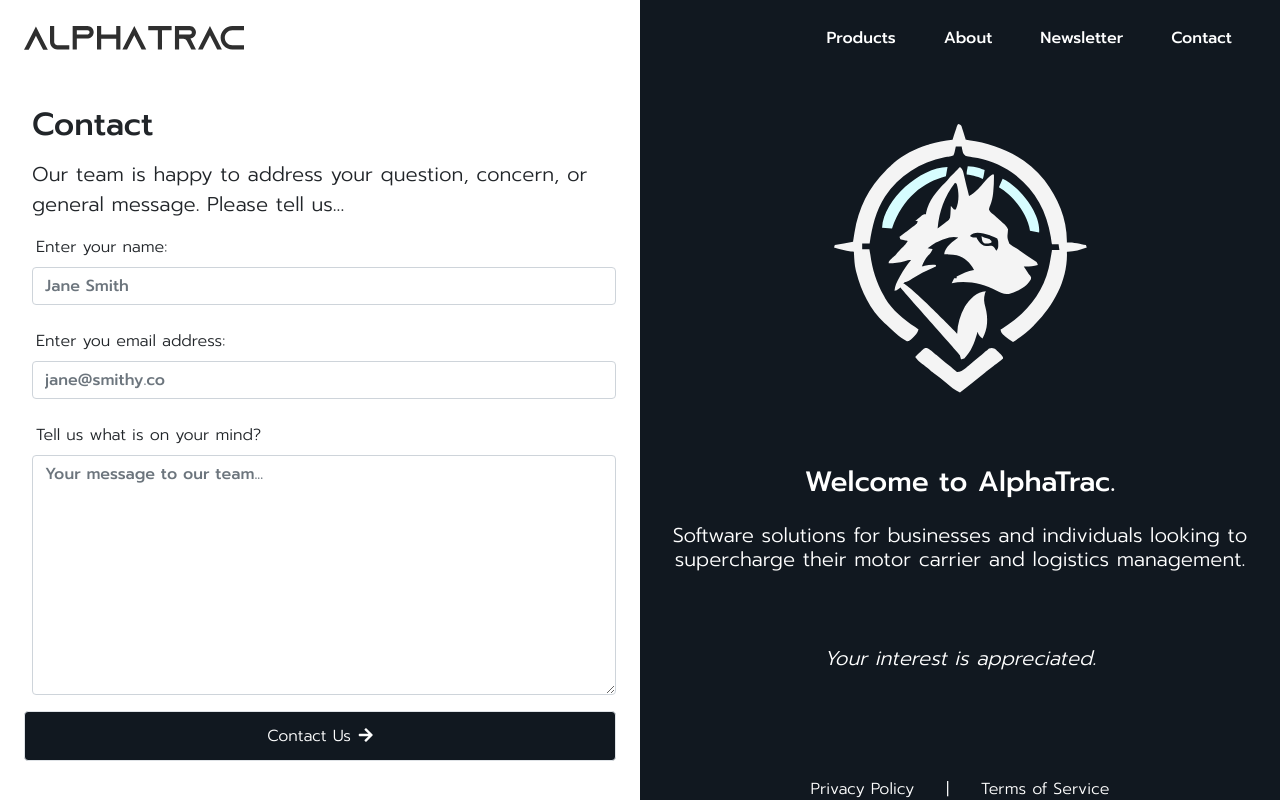
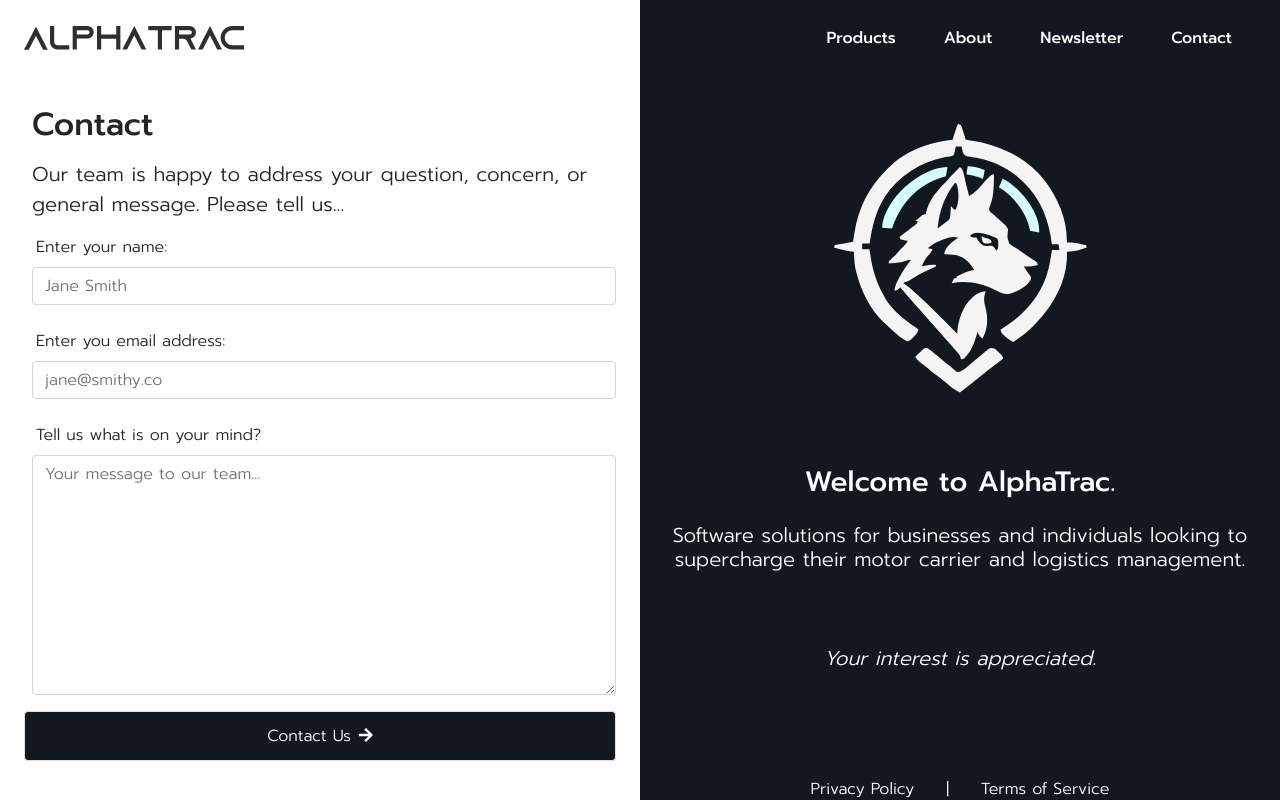
Before and after one commit to rjrsand/AlphaTrac2023, a PHP site: page /myfile/contact.php in a window 1280 px wide. Shown: the top 800 px of the page. Run offline with PHP 8.4, Linux system fonts and the light colour scheme; some libraries are stand-ins or nearby versions.

Commit message:
Fixed contact page font weight

```diff
--- a/contact.php
+++ b/contact.php
@@ -30,15 +30,15 @@
                     <p class="style2 ms-2 lead">Our team is happy to address your question, concern, or general message. Please tell us...</p>
                     <div class="d-flex fw-light mt-2 ms-2 flex-column">
                         <label for="user-name" class="ps-1 style7 col">Enter your name:</label>
-                        <input id="user-name" name="user-name" type="text" class="form-control mt-2 mb-3" placeholder="Jane Smith" required="">
+                        <input id="user-name" name="user-name" type="text" class="form-control mt-2 mb-3 fw-light" placeholder="Jane Smith" required="">
                     </div>
                     <div class="d-flex fw-light mt-2 ms-2 flex-column">
                         <label for="user-email" class="ps-1">Enter you email address:</label>
-                        <input id="user-email" name="user-email" type="email" class="form-control mt-2 mb-3" placeholder="jane@smithy.co" required="">
+                        <input id="user-email" name="user-email" type="email" class="form-control mt-2 mb-3 fw-light" placeholder="jane@smithy.co" required="">
                     </div>
                     <div class="d-flex fw-light mt-2 ms-2 text-break flex-column">
                         <label for="message" class="pb-2 ps-1">Tell us what is on your mind?</label>
-                        <textarea id="message" class="form-control" placeholder="Your message to our team..." required="true"></textarea>
+                        <textarea id="message" class="form-control fw-light" placeholder="Your message to our team..." required="true"></textarea>
 
 
                     </div>
```
